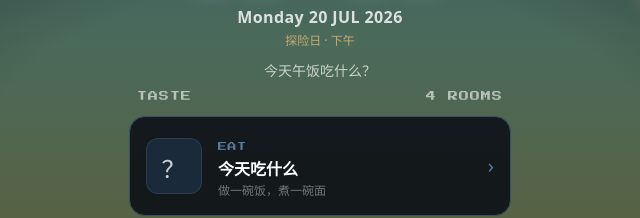
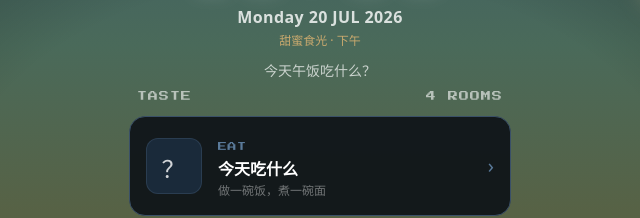
Before and after one commit to RWHua/sweetheart-diner, a website: page index.html in a window 1280 px wide. Shown: the part 203-421 px from the top of the page, 320-960 px from the left. Drawn offline with nearby package versions, Linux system fonts and the light colour scheme.

Commit message:
fix: change to sweet time label

```diff
--- a/index.html
+++ b/index.html
@@ -95,7 +95,7 @@
         <div id="homeClock" class="pixel-text text-5xl text-white tracking-widest" style="text-shadow:0 0 20px rgba(255,255,255,.3)">--:--</div>
         <p id="homeDate" class="text-base text-white/80 mt-2 font-bold tracking-wide"></p>
         <p id="homeLunar" class="text-xs text-white/40 mt-0.5"></p>
-        <p class="text-xs text-[#c9a96e] mt-1">探险日 · <span id="homePeriod">上午</span></p>
+        <p class="text-xs text-[#c9a96e] mt-1">甜蜜食光 · <span id="homePeriod">上午</span></p>
         <p class="text-sm text-white/70 mt-3">今天午饭吃什么？</p>
       </div>
 
```
